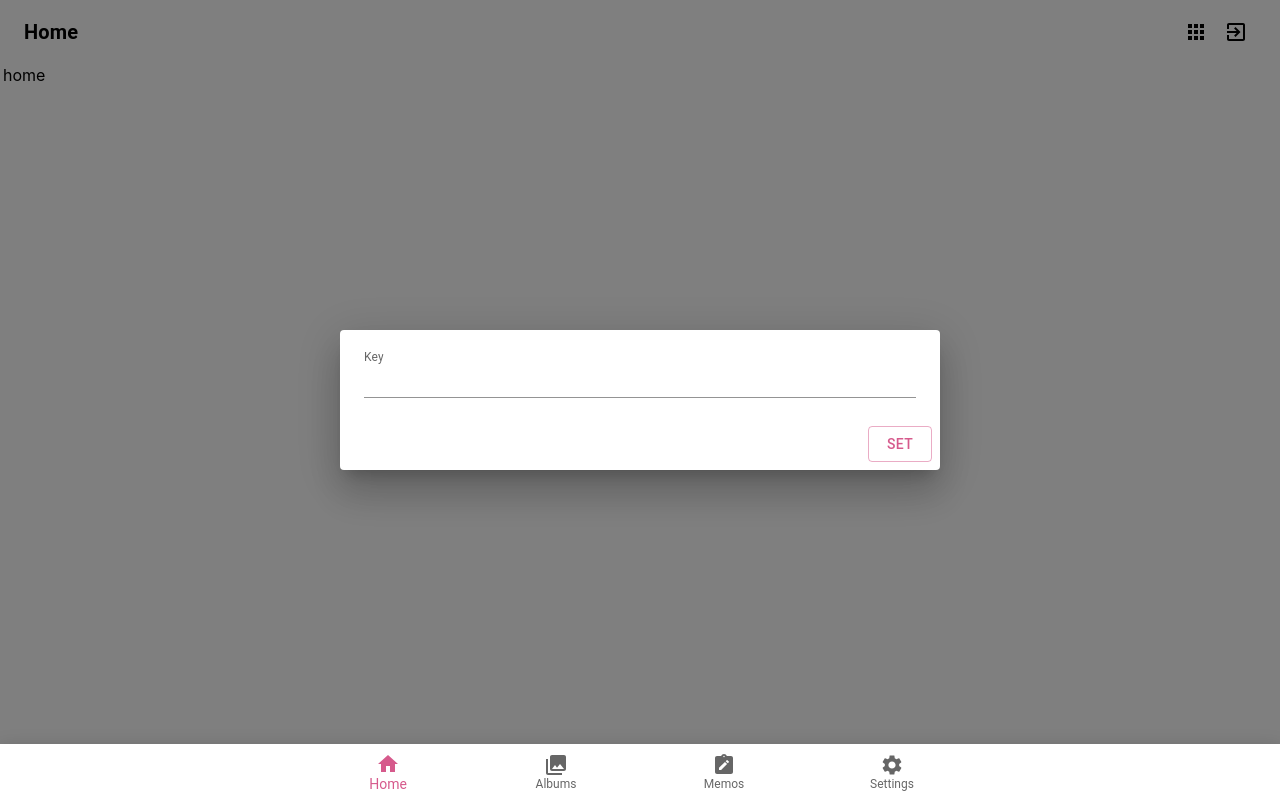
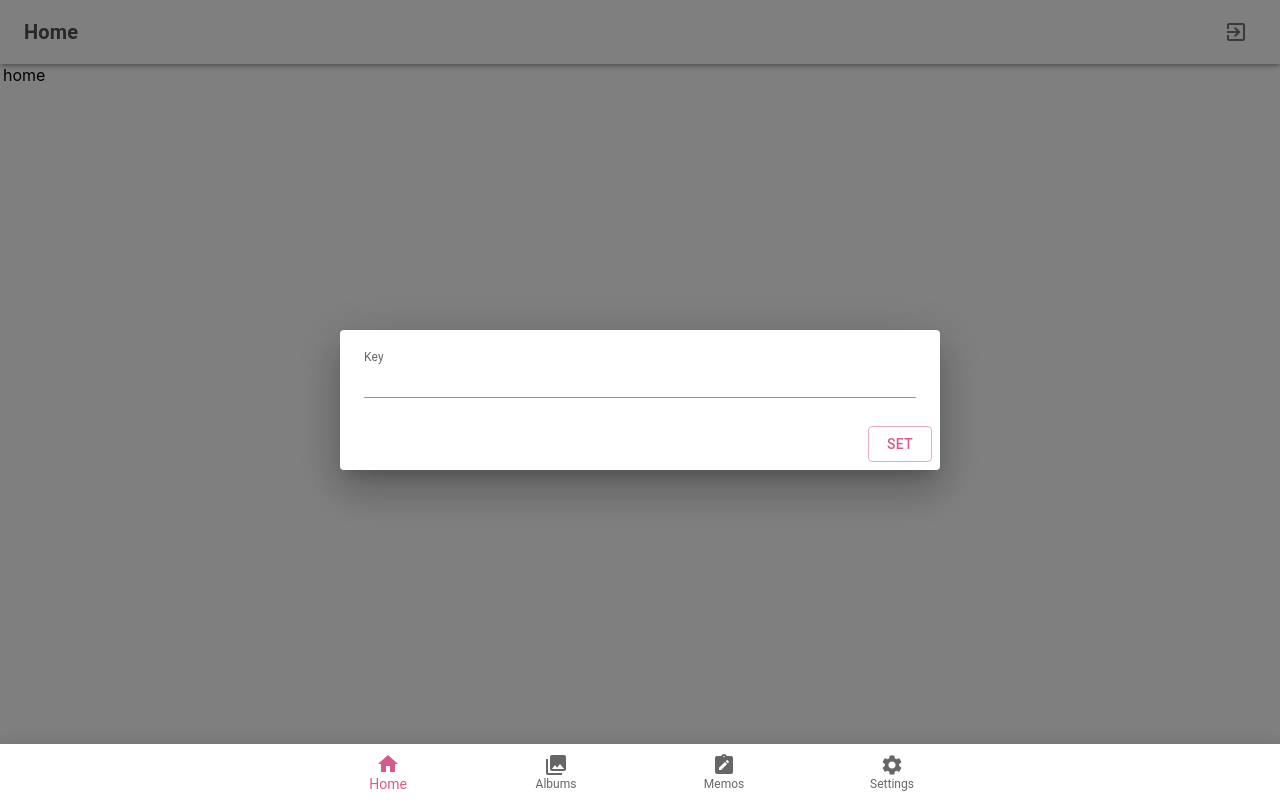
Before and after one commit to 0kate/cloud-album-web, a Next.js app: page /album/ in a window 1280 px wide. Built offline with nearby package versions, Linux system fonts and the light colour scheme.

Commit message:
update: some style adjustment

```diff
--- a/components/Header.module.css
+++ b/components/Header.module.css
@@ -1,12 +1,8 @@
 .appbar {
     background: white !important;
+    color: #505050 !important;
 }
 
 .title {
     font-weight: bold !important;
-    color: black !important;
 }
-
-.icon {
-    color: black !important;
-}
--- a/components/Header.tsx
+++ b/components/Header.tsx
@@ -25,16 +25,13 @@ const Header: FC<Props> = () => {
   }, [setApiKey]);
 
   return (
-    <AppBar className={styles.appbar} position="sticky" elevation={0}>
+    <AppBar className={styles.appbar} position="sticky" elevation={3}>
       <Toolbar>
         <Typography className={styles.title} variant="h6">{title}</Typography>
         <Box width="100%" display="flex">
           <Box marginLeft="auto">
-            <IconButton>
-              <AppsIcon className={styles.icon} />
-            </IconButton>
 	    <IconButton onClick={onClickReset}>
-	      <ExitToAppIcon className={styles.icon} />
+	      <ExitToAppIcon />
 	    </IconButton>
           </Box>
         </Box>
--- a/styles/Home.module.css
+++ b/styles/Home.module.css
@@ -1,12 +1,15 @@
 .background {
     display: flex;
     justify-content: center;
-    width: 100%;
-    min-height: 92vh;
+    width: 100vw;
+    min-height: 90vh;
+    position: absolute !important;
+    right: 0 !important;
     background-image: url('/album/home-background.jpg');
     background-repeat: no-repeat;
     background-position: center;
     background-size: cover;
+    overflow: hidden;
 }
 
 .background::after {
@@ -17,6 +20,7 @@
     width: 100%;
     top: 0;
     left: 0;
+    overflow: hidden;
 }
 
 .textContainer {
@@ -28,18 +32,18 @@
 
 .daysNum {
     font-weight: bold;
-    font-size: 55px;
+    font-size: 250%;
     padding-right: 10px;
 }
 
 .daysText {
     font-weight: bold;
-    font-size: 20px;
+    font-size: 90%;
 }
 
 .startDate {
-    font-size: 15px;
-    padding-top: 8px;
+    font-size: 80%;
+    padding-top: 4%;
     text-align: center;
 }
 
@@ -49,6 +53,6 @@
 }
 
 .anniversariesTitle {
-    font-weight: bold;
+    font-weight: bold !important;
     color: grey;
 }
```
